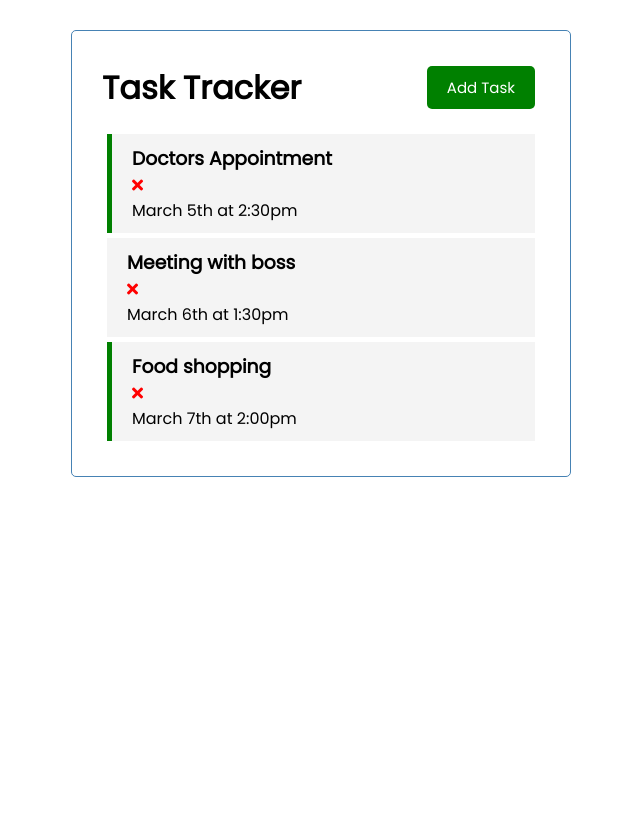
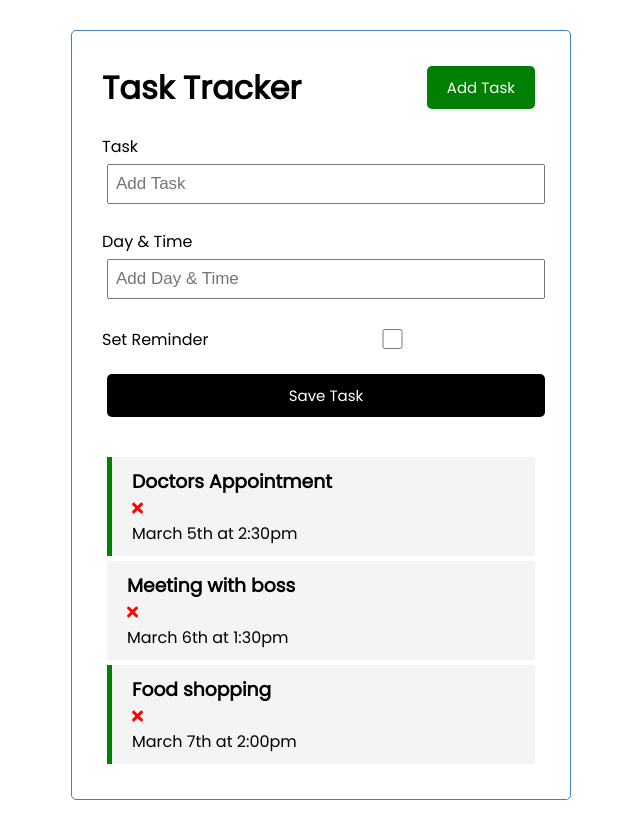
Before and after one commit to sarakahaveci/TaskAdder-Vuejs, a Vue app: page / in a window 1280 px wide. Shown: the whole page, without its empty margins (319-959 px from the left). Before the commit the page ends 800 px from the top, so only its background shows below. Built offline with nearby package versions, Linux system fonts and the light colour scheme.

Commit message:
deleted task

```diff
--- a/src/App.vue
+++ b/src/App.vue
@@ -1,25 +1,45 @@
 <template>
 <div class="container">
   <Header/>
-  <Tasks :tasks="tasks"/>
+<AddTask/>
+  <Tasks @toggle-reminder="toggleReminder"
+   @delete-task="deleteTask"
+    :tasks="tasks"/>
   </div>
 </template>
 
 <script>
 import Header from './components/Header.vue'
 import Tasks from './components/Tasks.vue'
+import AddTask from './components/AddTask.vue'
 
 export default {
   name: 'App',
   components: {
     Header,
     Tasks,
+    AddTask,
   },
   data(){
     return{
       tasks:[]
     }
     },
+    methods:{
+    deleteTask(id){
+      this.tasks=
+    this.tasks.filter((task)=>
+     task.id !==id)
+      },
+
+    toggleReminder(id){
+        this.tasks= this.tasks.map((task)=>
+        task.id === id? {...task, reminder: !task.reminder} :task)
+    },
+
+    },
+
+
   created(){
     this.tasks=[
       {
--- /dev/null
+++ b/src/components/AddTask.vue
@@ -0,0 +1,60 @@
+<template>
+     <form @submit="onSubmit" class="add-form">
+    <div class="form-control">
+      <label>Task</label>
+      <input type="text" v-model="text" name="text" placeholder="Add Task" />
+    </div>
+    <div class="form-control">
+      <label>Day & Time</label>
+      <input
+        type="text"
+        v-model="day"
+        name="day"
+        placeholder="Add Day & Time"
+      />
+    </div>
+    <div class="form-control form-control-check">
+      <label>Set Reminder</label>
+      <input type="checkbox" v-model="reminder" name="reminder" />
+    </div>
+
+    <input type="submit" value="Save Task" class="btn btn-block" />
+  </form>
+
+</template>
+<script>
+export default {
+name:'AddTask',
+}
+</script>
+
+<style scoped>
+.add-form {
+  margin-bottom: 40px;
+}
+.form-control {
+  margin: 20px 0;
+}
+.form-control label {
+  display: block;
+}
+.form-control input {
+  width: 100%;
+  height: 40px;
+  margin: 5px;
+  padding: 3px 7px;
+  font-size: 17px;
+}
+.form-control-check {
+  display: flex;
+  align-items: center;
+  justify-content: space-between;
+}
+.form-control-check label {
+  flex: 1;
+}
+.form-control-check input {
+  flex: 2;
+  height: 20px;
+}
+</style>
--- a/src/components/Task.vue
+++ b/src/components/Task.vue
@@ -1,7 +1,8 @@
 <template>
-<div :class="[task.reminder ? 'reminder' : '','task']">
+<div @dblclick="$emit('toggle-reminder', task.id)" :class="[task.reminder ? 'reminder' : '','task']">
  <h3>{{task.text}}</h3>
- <i class="fas fa-times"></i>
+ <i @click="$emit('delete-task',task.id)"
+  class="fas fa-times"></i>
  <p>{{task.day}}</p>
 </div>
 
@@ -11,7 +12,7 @@
      name:"Task",
      props:{
          task: Object,
-     }
+     },
 }
 </script>
 <style scoped>
--- a/src/components/Tasks.vue
+++ b/src/components/Tasks.vue
@@ -1,7 +1,9 @@
 <template>
     <div :key="task.id"
      v-for="task in tasks">
-<Task :task="task"/>
+<Task @toggle-reminder="$emit('toggle-reminder', task.id)"
+ @delete-task="$emit('delete-task',task.id)"
+:task="task"/>
     </div>
 </template>
 <script>
@@ -13,6 +15,7 @@
     },
     components:{
         Task,
-    }
+    },
+    emits:['delete-task', 'toggle-reminder'],
 }
 </script>
```
Also changed, not shown: 1 other file (tests, documents, lock files or other folders).
